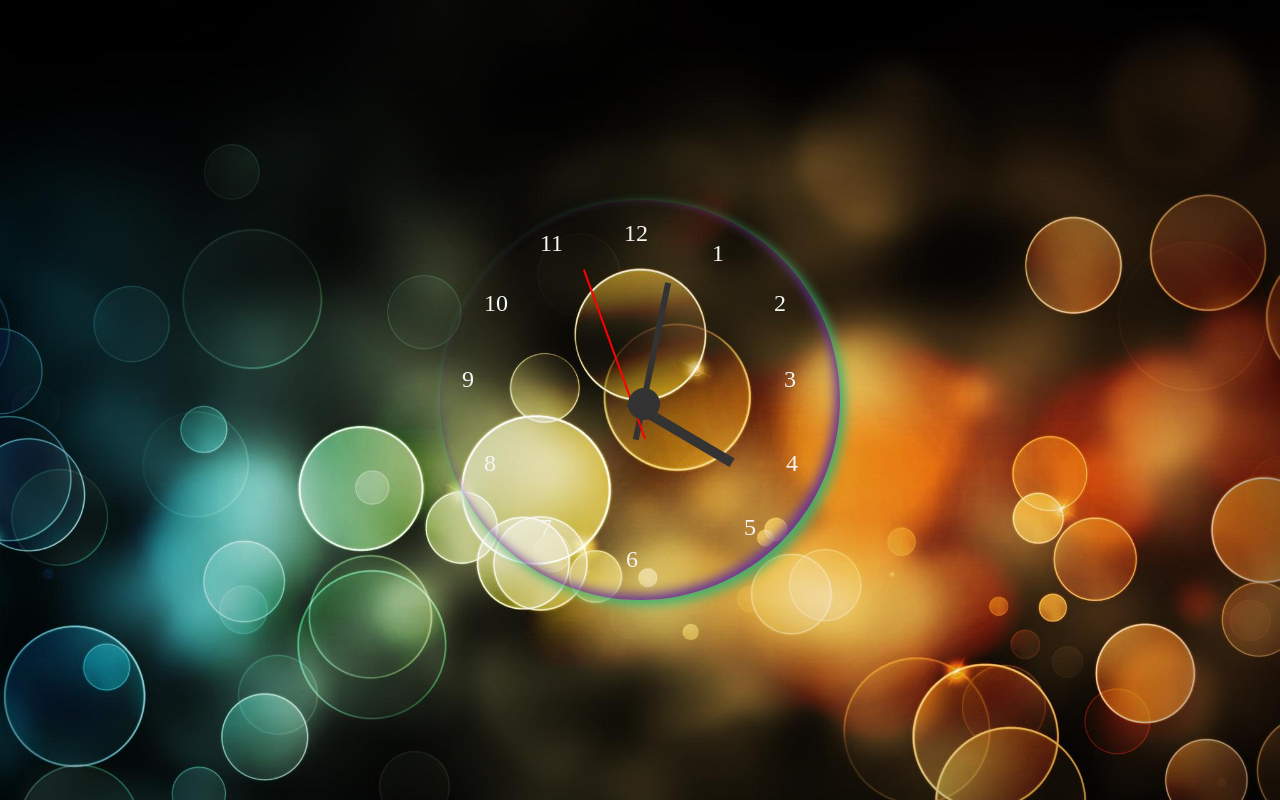
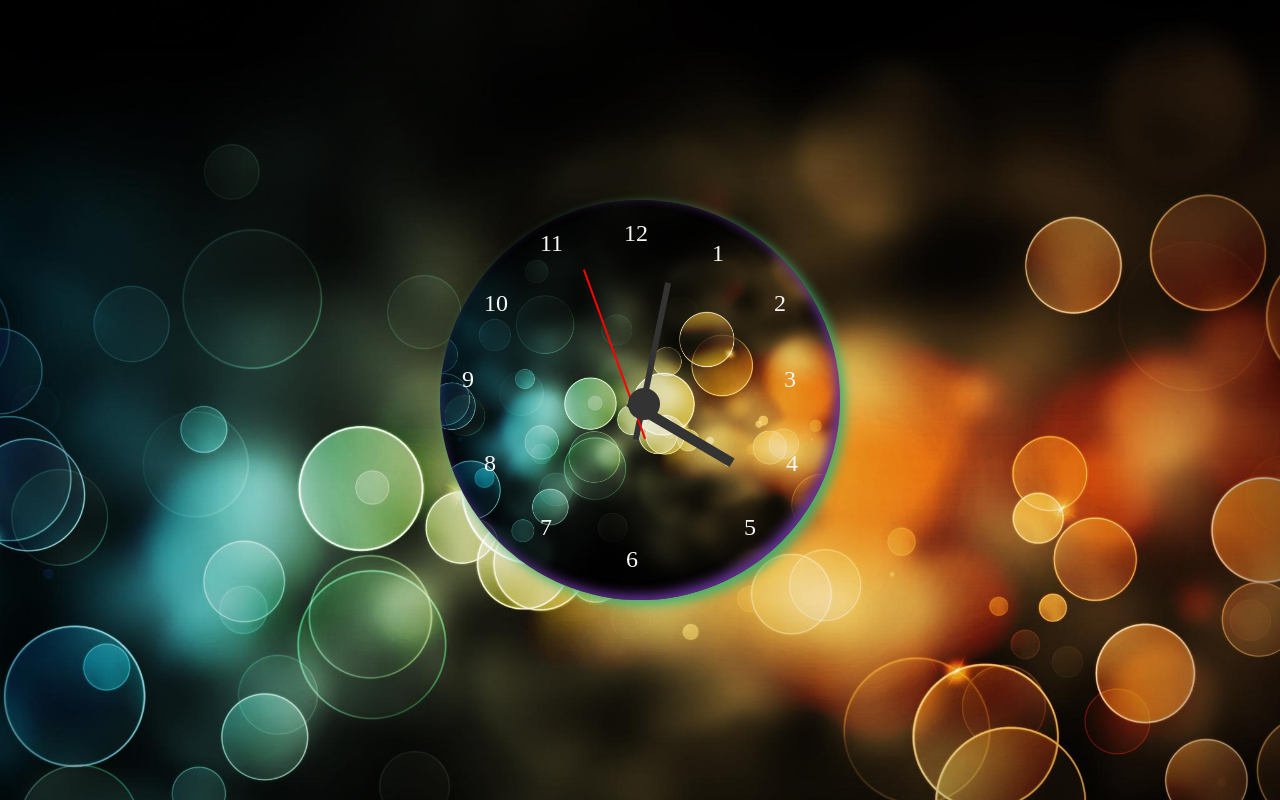
Before and after one commit to RuhamaMalik/Analog-Clock, a plain HTML site: page index.html in a window 1280 px wide. Drawn offline with Linux system fonts and the light colour scheme.

Commit message:
work complete

```diff
--- a/style.css
+++ b/style.css
@@ -24,6 +24,10 @@ body {
   background-color: transparent;
   box-shadow: inset -5px -5px 12px rebeccapurple,
     5px 5px 12px mediumseagreen;
+
+background: url("./clock2.jpg") no-repeat;
+  background-size: cover;
+
 
 }
 
```
